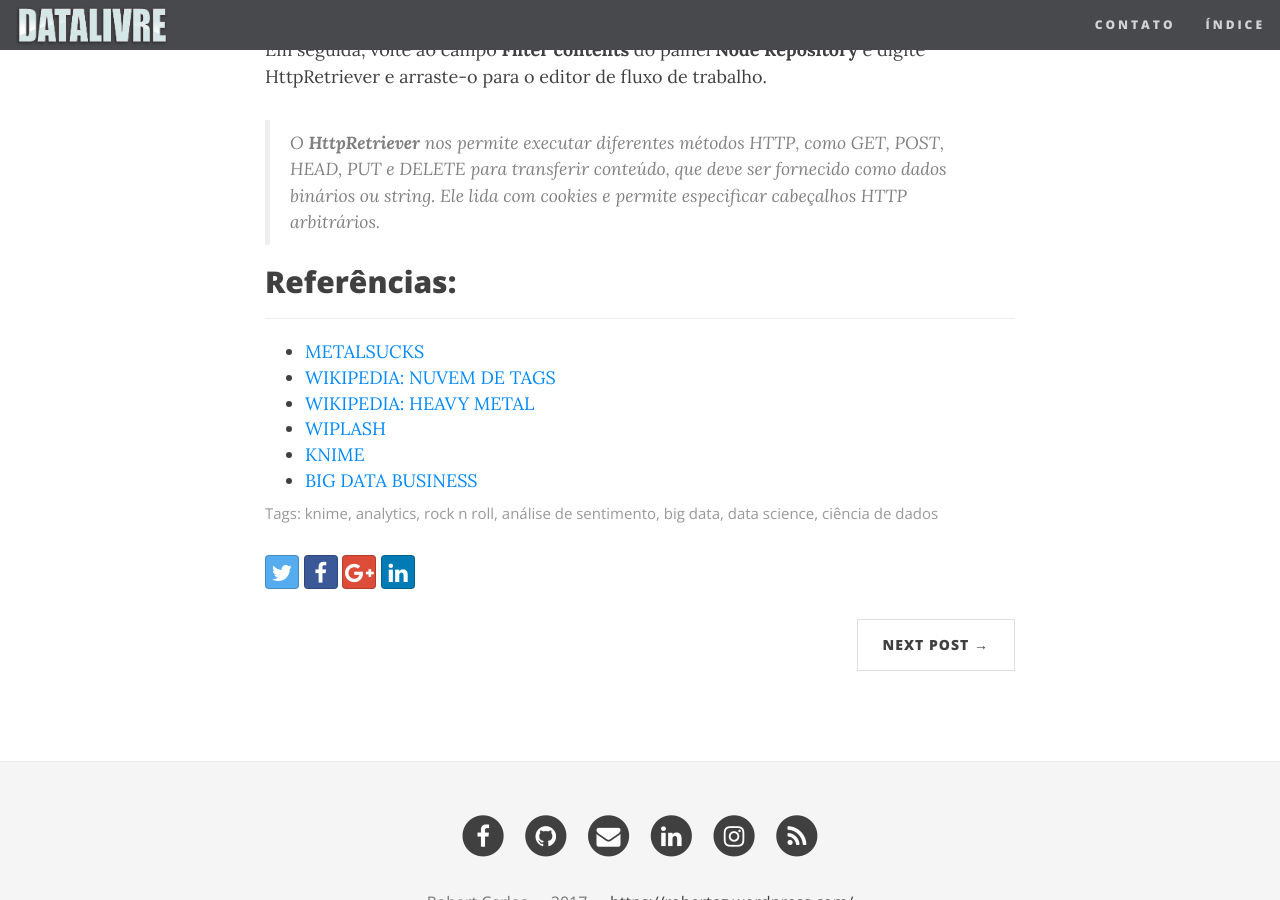
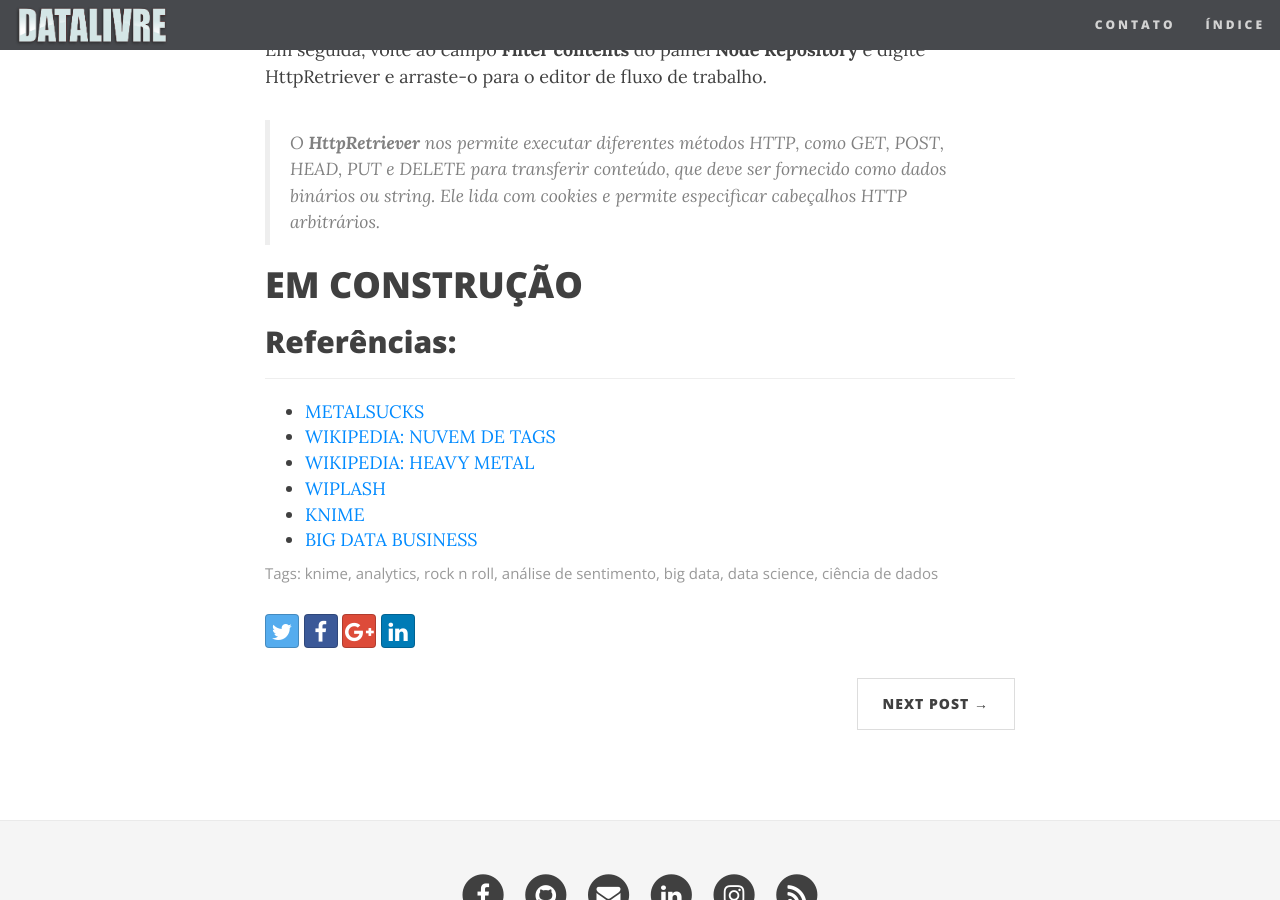
Before and after one commit to datalivre/datalivre.github.io, a Jekyll site: the page built from _posts/2017-04-29-Knime-na-Análise-de-Sentimento-Músical.md, in a window 1280 px wide and 900 px high, scrolled down 4480 px. Built offline with Jekyll 4.4.1, drawn with Linux system fonts in a browser that asks for light colours; nearby versions of some CDN libraries; comment, search, counter and statistics services are not loaded.

Commit message:
Update 2017-04-29-Knime-na-Análise-de-Sentimento-Músical.md

```diff
--- a/_posts/2017-04-29-Knime-na-Análise-de-Sentimento-Músical.md
+++ b/_posts/2017-04-29-Knime-na-Análise-de-Sentimento-Músical.md
@@ -99,6 +99,8 @@
 Em seguida, volte ao campo **Filter contents** do painel **Node Repository** e digite HttpRetriever e arraste-o para o editor de fluxo de trabalho.
 > O **HttpRetriever** nos permite executar diferentes métodos HTTP, como GET, POST, HEAD, PUT e DELETE para transferir conteúdo, que deve ser fornecido como dados binários ou string. Ele lida com cookies e permite especificar cabeçalhos HTTP arbitrários.
 
+# EM CONSTRUÇÃO
+
 
 
 
```
